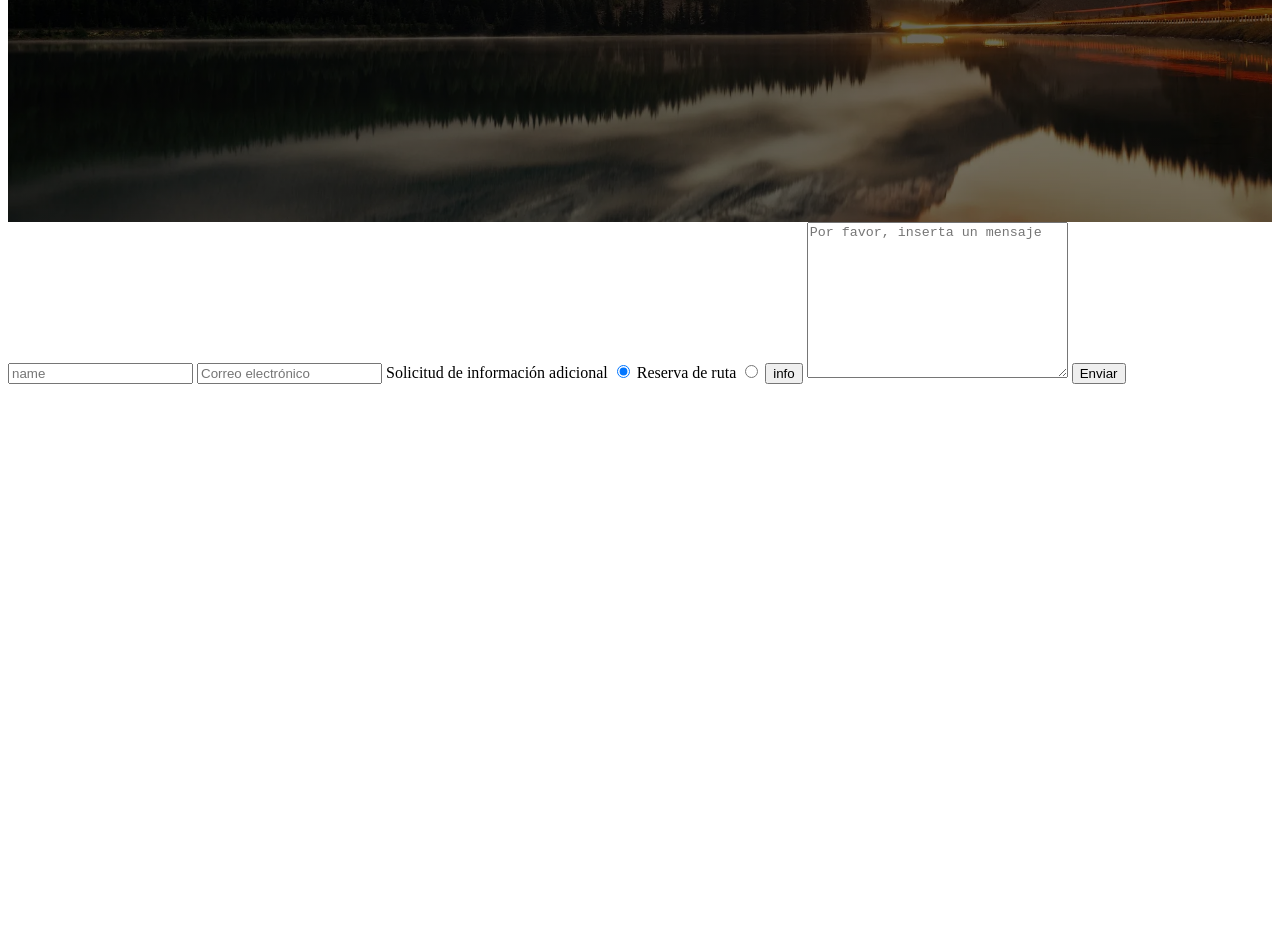
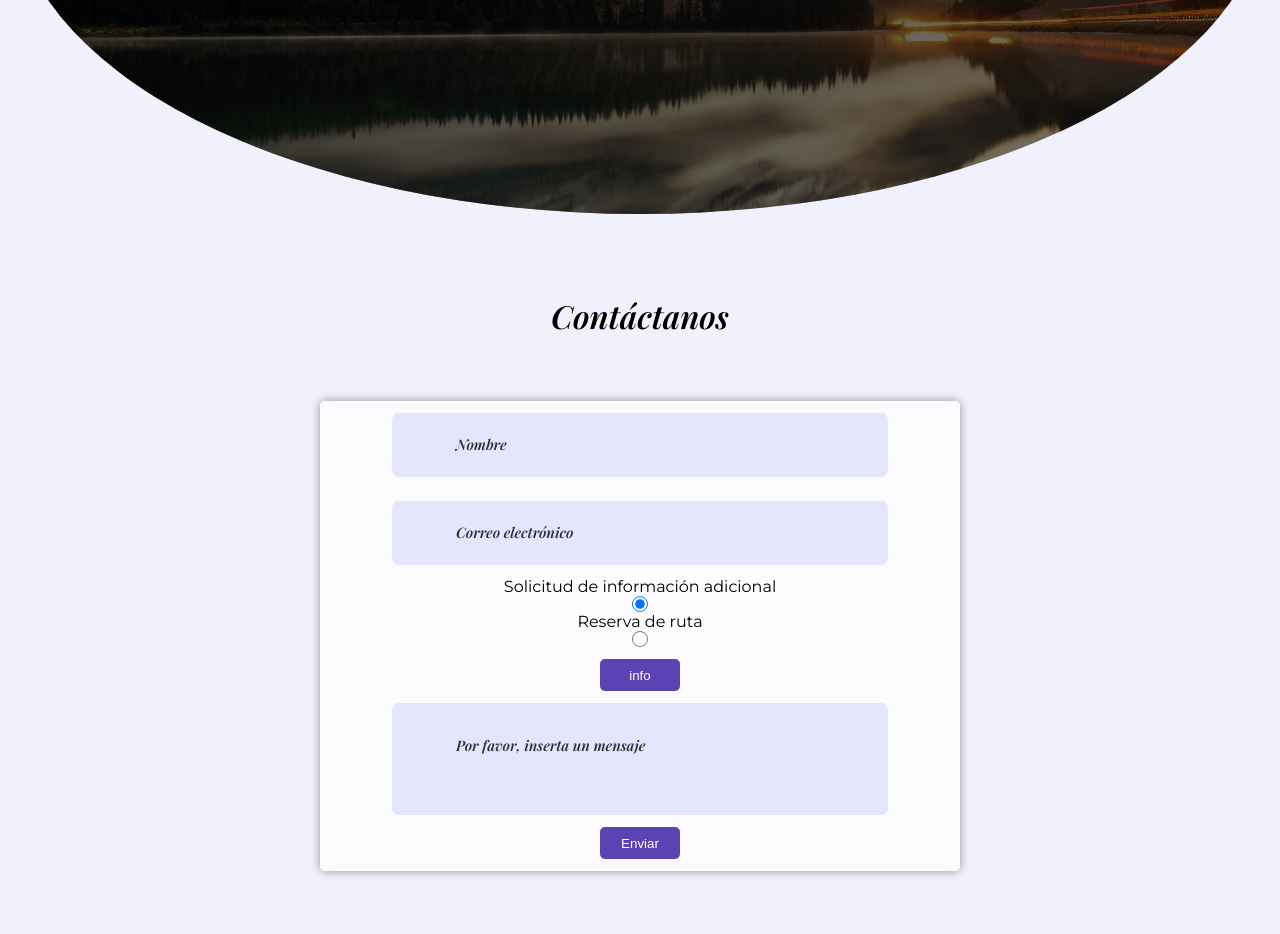
Before and after one commit to DavCode46/examen_Tema5, a plain HTML site: page index.html in a window 1280 px wide. Shown: the part 426-1360 px from the top of the page. Before the commit the page ends 1296 px from the top, so only its background shows below. Drawn offline with Linux system fonts and the light colour scheme.

Commit message:
Terminados estilos principales

```diff
--- a/css/index.css
+++ b/css/index.css
@@ -1,7 +1,17 @@
+@font-face {
+  font-family: Montserrat;
+  src: url('../assets/fonts/Montserrat/Montserrat-Regular.ttf');
+}
+
+@font-face {
+  font-family: Playfair;
+  src: url('../assets/fonts/Playfair/PlayfairDisplay-SemiBoldItalic.ttf');
+}
+
 :root {
     --white: #fff;
-    --shadow: 0 0 10px rgba(255, 255, 255, 0.4);
-    --input-shadow: 0 0 10px rgba(0, 0, 0, 0.4);
+    --light-shadow: 0 0 10px rgba(255, 255, 255, 0.4);
+    --dark-shadow: 0 0 10px rgba(0, 0, 0, 0.4);
     --btn-bg: #5b43b3;
     --btn-hover: #7761c5;
     --light-bg: #f0f1fd;
@@ -11,7 +21,67 @@
     --input-bg: #e3e6fc;
     --section-height: 80vh;
     --h1-size: 3rem;
+    --h2-size: 2rem;
     --p-size: 1.7rem;
+  }
+
+  @media (width < 462px){
+    :root {
+      --h1-size: 1.8rem;
+      --p-size: 1.2rem;
+      --section-height: 50vh;
+    }
+
+    h1 {
+      text-align: center;
+    }
+
+    p {
+      text-align: center;
+    }
+
+    .main__section form {
+      width: 90%;
+    }
+
+    .hero__section {
+      clip-path: ellipse(30% 30% at 50% 50%);
+    }
+  }
+
+  @media (width < 1024px ){
+    .main__section form {
+      width: 80%;
+    }
+
+    .hero__section {
+      clip-path: ellipse(30% 30% at 50% 50%);
+    }
+  }
+
+  * {
+    margin: 0;
+    padding: 0;
+    text-decoration: none;
+    border: none;
+    list-style: none;
+    box-sizing: border-box;
+  }
+
+  *,
+  *::before,
+  *::after {
+    box-sizing: inherit;
+  }
+
+  body {
+    background-color: var(--light-bg);
+    font-family: Montserrat;
+  }
+
+  h1,
+  h2 {
+    font-family: Playfair;
   }
 
   section {
@@ -19,12 +89,12 @@
   }
 
   .hero__section {
-    position: relative;
+    clip-path: ellipse(49% 50% at 50% 50%);
     display: flex;
+    color: var(--white);
     flex-direction: column;
     align-items: center;
     justify-content: center;
-    color: var(--white);
     background: linear-gradient(
       rgba(0, 0, 0, .7),
       rgba(0, 0, 0, .5)
@@ -40,3 +110,85 @@
   .hero__section p {
     font-size: var(--p-size);
   }
+
+  .main__section h2 {
+    text-align: center;
+    margin-top: 5rem;
+    font-size: var(--h2-size);
+  }
+
+  form {
+    width: 50%;
+    display: flex;
+    flex-direction: column;
+    align-items: center;
+    justify-content: center;
+    margin: 4rem auto;
+    box-shadow: var(--dark-shadow);
+    background-color: var(--light-white);
+    border-radius: 5px;
+  }
+
+  form input:not(input[type='submit']),
+  form textarea {
+    background: var(--input-bg);
+    border-radius: 7px;
+    padding: 1rem;
+    padding-left: 2rem;
+  }
+
+  form input:not(input[type='submit']),
+  form textarea {
+    width: 70%;
+  }
+
+  form input::placeholder,
+  form textarea::placeholder {
+    padding: 1rem;
+    padding-left: 2rem;
+    color: var(--light-black);
+    font-size: .9rem;
+    font-family: Playfair;
+  }
+
+  form input:focus::placeholder,
+  form textarea:focus::placeholder {
+    color: transparent;
+  }
+
+  form textarea {
+    resize: none;
+    height: 5rem;
+  }
+
+  form input:not(input[type='radio']) {
+    margin-top: .75rem;
+    margin-bottom: .75rem;
+    height: 2rem;
+  }
+
+  form input[type='radio'] {
+    width: 1rem;
+    height: 1rem;
+  }
+
+  form input[type='submit'] {
+    width: 5rem;
+    height: 3rem;
+    border-radius: 5px;
+    background: var(--btn-bg);
+    color: var(--white);
+    transition: var(--transition);
+
+  }
+
+  form input[type='submit']:hover {
+    background: var(--btn-hover);
+    transform: scale(1.1);
+    cursor: pointer;
+  }
+
+  ul {
+    line-height: 1.5;
+    width: 70%;
+  }
--- a/index.html
+++ b/index.html
@@ -1,10 +1,10 @@
 <!DOCTYPE html>
 <html lang="en">
   <head>
-    <meta charset="UTF-8">
-    <meta name="viewport" content="width=device-width, initial-scale=1.0">
+    <meta charset="UTF-8" />
+    <meta name="viewport" content="width=device-width, initial-scale=1.0" />
     <title>Document</title>
-    <link rel="stylesheet" href="css/index.css">
+    <link rel="stylesheet" href="css/index.css" />
   </head>
   <body>
     <header>
@@ -16,16 +16,29 @@
 
     <main>
       <section class="main__section">
+        <h2>Contáctanos</h2>
         <form action="#" method="get" id="form">
-                <input type="text" name="name" id="name" placeholder="name">
-                <input type="text" name="email" id="email" placeholder="Correo electrónico">
+          <input type="text" name="name" id="name" placeholder="Nombre" />
+          <input
+            type="text"
+            name="email"
+            id="email"
+            placeholder="Correo electrónico"
+          />
+
           <label for="radio1">Solicitud de información adicional</label>
-                <input type="radio" name="radio1" id="radio1" checked>
+          <input type="radio" name="radio" id="radio1" checked />
           <label for="radio2">Reserva de ruta</label>
-                <input type="radio" name="radio2" id="radio2">
-                <input type="submit" value="info" id="info-btn">
-                <textarea name="message" id="message" cols="30" rows="10" placeholder="Por favor, inserta un mensaje"></textarea>
-                <input type="submit" value="Enviar" id="submit-btn">
+          <input type="radio" name="radio" id="radio2" />
+          <input type="submit" value="info" id="info-btn" />
+          <textarea
+            name="message"
+            id="message"
+            cols="30"
+            rows="10"
+            placeholder="Por favor, inserta un mensaje"
+          ></textarea>
+          <input type="submit" value="Enviar" id="submit-btn" />
           <ul id="errors-message">
 
           </ul>
--- a/js/index.js
+++ b/js/index.js
@@ -11,8 +11,7 @@ const radio1 = document.getElementById('radio1');
 const radio2 = document.getElementById('radio2');
 const infoBtn = document.getElementById('info-btn');
 const message = document.getElementById('message');
-const submitBtn = document.getElementById('submit-btn');
-const errorsMessage = document.getElementById('errors-message');
+let errorsMessage = document.getElementById('errors-message');
 
 const validate = (e) => {
     e.preventDefault();
@@ -21,9 +20,9 @@ const validate = (e) => {
     inputName.value.trim() === '' && errorsArray.push('El nombre es un campo obligatorio'), inputName.style.outline = '1px solid red';
     !patterns.name.test(inputName.value.trim()) && errorsArray.push('Un nombre propio comienza siempre por una letra mayúscula y no contiene números'), inputName.style.outline = '1px solid red';
     !patterns.email.test(email.value.trim()) && errorsArray.push('Introduce una dirección de correo electrónico válida'), email.style.outline = '1px solid red';
-    message.value.trim().length < 10 && errorsArray.push('Mensaje demasiado corto'), message.style.outline = '1px solid red';
+    message.value.length < 10 && errorsArray.push('Mensaje demasiado corto'), message.style.outline = '1px solid red';
 
-    if(errorsArray.length === 0) {
+    if(errorsArray.length === 0 && confirm('¿Desea enviar el formulario?')) {
         errorsMessage = '';
         form.submit();
 
@@ -47,4 +46,10 @@ formElements.forEach(element => {
     element.addEventListener('input', () => resetErrors(element.id));
 })
 
+infoBtn.addEventListener('click', (e) => {
+    e.preventDefault();
+    radio1.checked && alert('Información adicional sobre las montañas de Asturias solicitada, en breve nos pondremos en contacto con usted');
+    radio2.checked && alert('Si su reserva es para este fin de semana póngase en contacto al número 693693693');
+})
+
 form.addEventListener('submit', validate);
```
Lines whose indentation alone changed are shown as unchanged.
